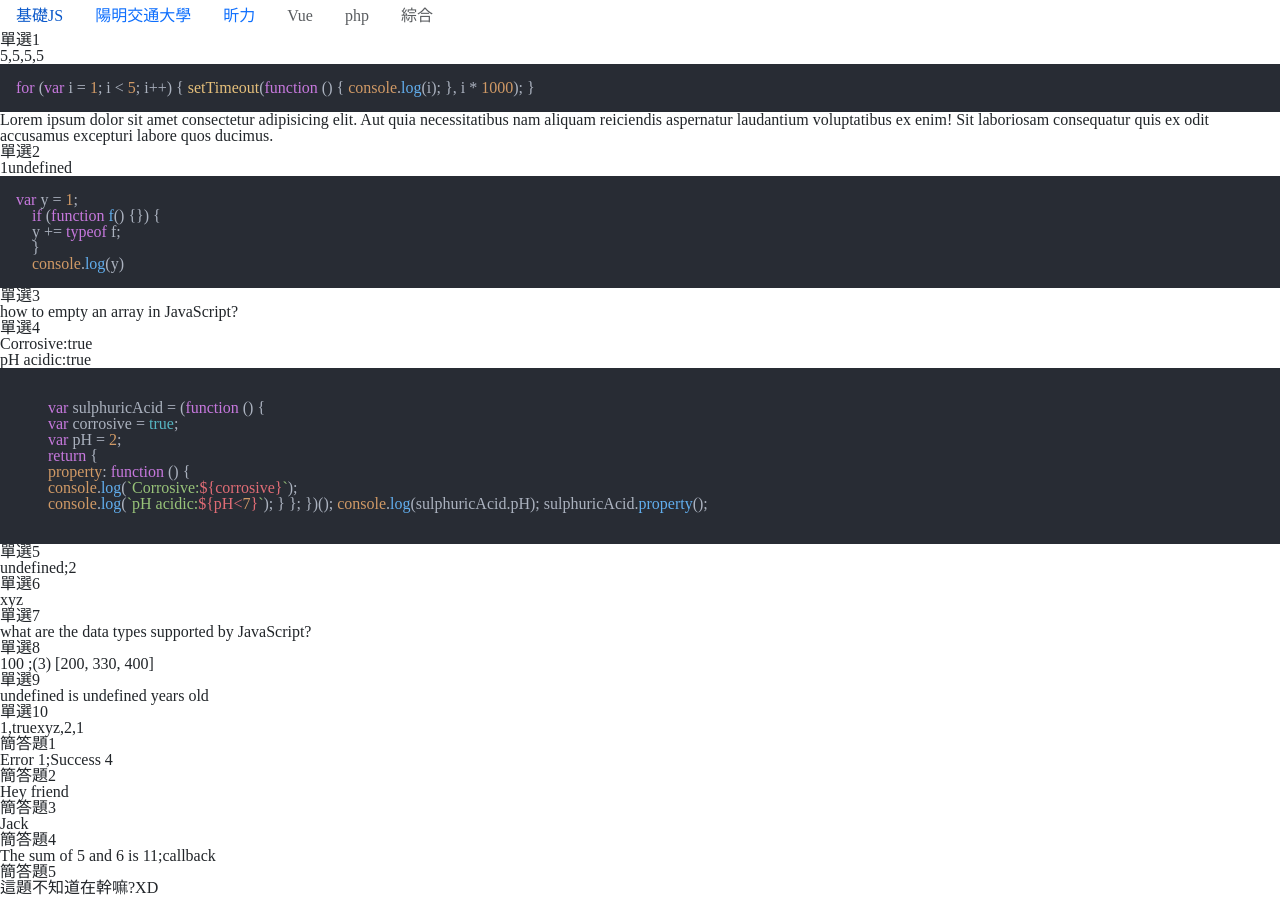
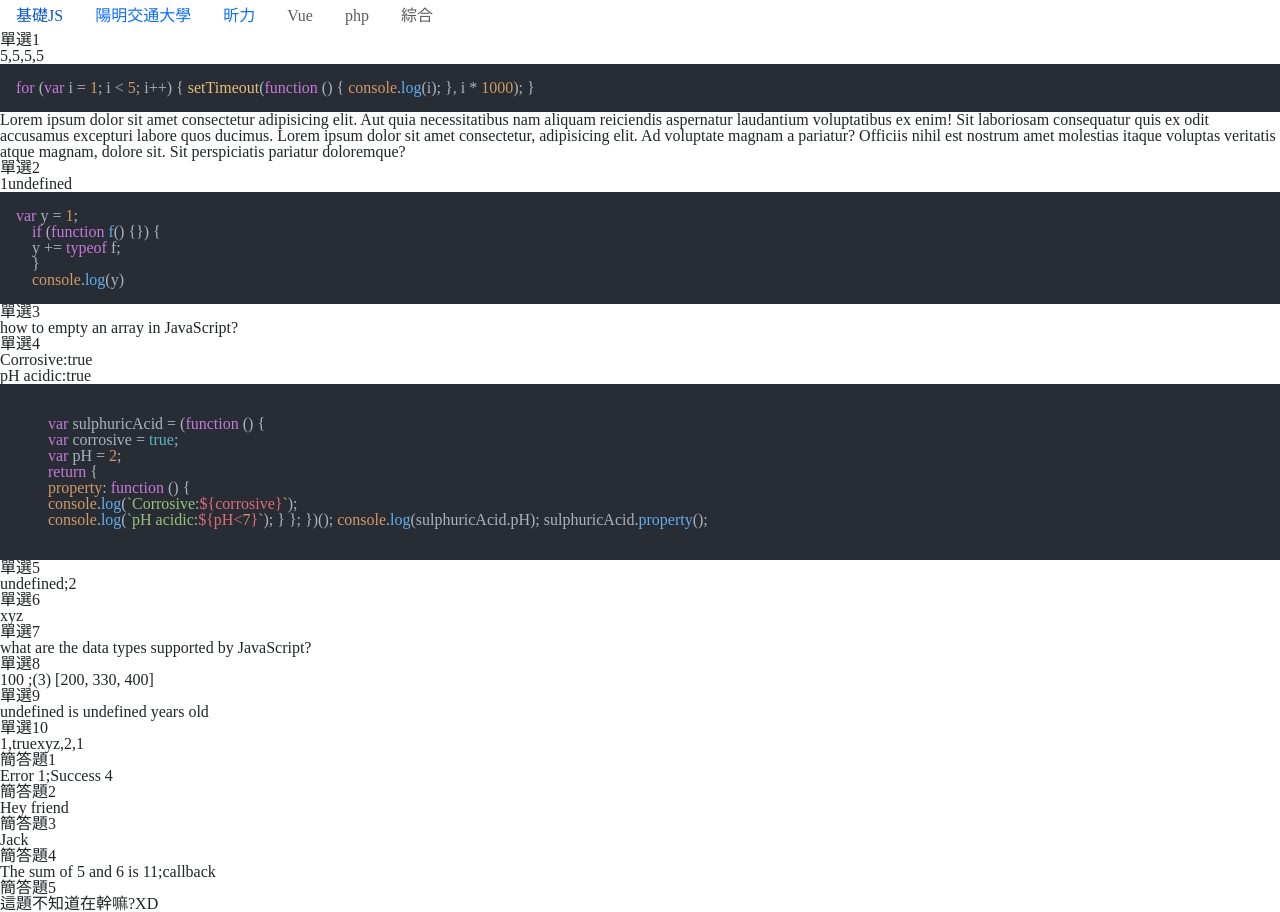
Before and after one commit to brady293/Interview_Question_Bank, a plain HTML site: page src/昕力.html in a window 1280 px wide. Drawn offline with nearby package versions, Linux system fonts and the light colour scheme; files that its build step writes are made by us from their sources; a web font is replaced by a local one.

Commit message:
新增lorem

```diff
--- a/src/昕力.html
+++ b/src/昕力.html
@@ -14,6 +14,7 @@
     <p>5,5,5,5</p>
     <pre><code>for (var i = 1; i < 5; i++) { setTimeout(function () { console.log(i); }, i * 1000); }</code></pre>
     Lorem ipsum dolor sit amet consectetur adipisicing elit. Aut quia necessitatibus nam aliquam reiciendis aspernatur laudantium voluptatibus ex enim! Sit laboriosam consequatur quis ex odit accusamus excepturi labore quos ducimus.
+    Lorem ipsum dolor sit amet consectetur, adipisicing elit. Ad voluptate magnam a pariatur? Officiis nihil est nostrum amet molestias itaque voluptas veritatis atque magnam, dolore sit. Sit perspiciatis pariatur doloremque?
     <script>
         for (var i = 1; i < 5; i++) {
             setTimeout(function () {
```
